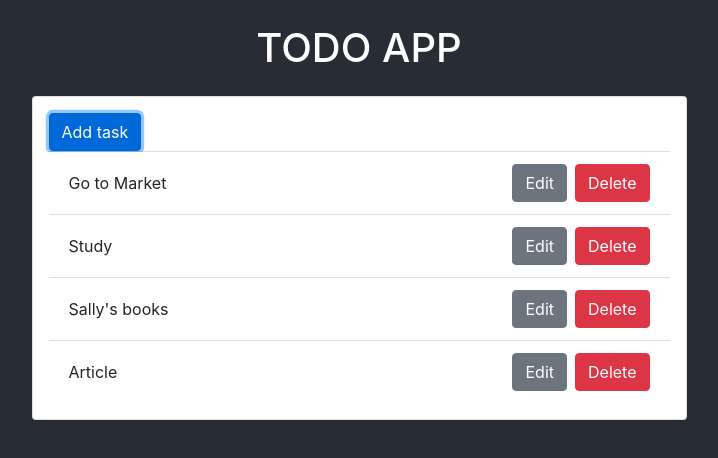
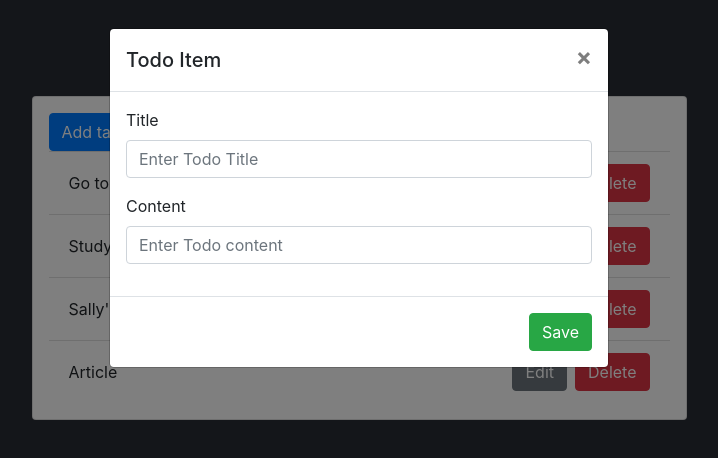
Before and after one commit to jovanna1616/todo_react, a React (Create React App) app: page / in a window 1280 px wide. Both pictures are taken after a click on the button "Add task". Shown: the top 458 px of the page, without its empty margins (281-999 px from the left). Built offline with nearby package versions, Linux system fonts and the light colour scheme.

Commit message:
Added modal for todo edit and create new todo.

```diff
--- a/src/App.js
+++ b/src/App.js
@@ -1,33 +1,63 @@
 import React, { Component } from "react";
+import Modal from './components/Modal'
     const todoItems = [
       {
         id: 1,
         title: "Go to Market",
-        description: "Buy ingredients to prepare dinner"
+        content: "Buy ingredients to prepare dinner"
       },
       {
         id: 2,
         title: "Study",
-        description: "Read Algebra and History textbook for upcoming test"
+        content: "Read Algebra and History textbook for upcoming test"
       },
       {
         id: 3,
         title: "Sally's books",
-        description: "Go to library to rent sally's books"
+        content: "Go to library to rent sally's books"
       },
       {
         id: 4,
         title: "Article",
-        description: "Write article on how to use django with react"
+        content: "Write article on how to use django with react"
       }
     ];
     class App extends Component {
       constructor(props) {
         super(props);
         this.state = {
-          todoList: todoItems
+          todoList: todoItems,
+          modal: false,
+          activeItem: {
+            title: '',
+            content: ''
+          },
         };
       }
+
+      toggle = () => {
+        this.setState({ modal: !this.state.modal });
+      };
+
+      handleSubmit = item => {
+        this.toggle();
+        alert('save' + JSON.stringify(item));
+      };
+
+
+      handleDelete = item => {
+        alert('delete' + JSON.stringify(item));
+      };
+
+      createItem = () => {
+        const item = { title: '', content: '' };
+        this.setState({ activeItem: item, modal: !this.state.modal });
+      };
+
+      editItem = item => {
+        this.setState({ activeItem: item, modal: !this.state.modal });
+      };
+
       renderItems = () => {
         const newItems = this.state.todoList
         return newItems.map(item => (
@@ -37,13 +67,23 @@
           >
             <span
               className="todo-title mr-2"
-              title={item.description}
+              title={item.content}
             >
               {item.title}
             </span>
             <span>
-              <button className="btn btn-secondary mr-2"> Edit </button>
-              <button className="btn btn-danger">Delete </button>
+              <button
+                onClick={() => this.editItem(item)}
+                className="btn btn-secondary mr-2"
+              >
+                Edit
+              </button>
+              <button
+                onClick={() => this.handleDelete(item)}
+                className="btn btn-danger"
+              >
+                Delete
+              </button>
             </span>
           </li>
         ));
@@ -56,7 +96,9 @@
               <div className="col-md-6 col-sm-10 mx-auto p-0">
                 <div className="card p-3">
                   <div className="">
-                    <button className="btn btn-primary">Add task</button>
+                    <button onClick={this.createItem} className="btn btn-primary">
+                      Add task
+                    </button>
                   </div>
                   <ul className="list-group list-group-flush">
                     {this.renderItems()}
@@ -64,6 +106,13 @@
                 </div>
               </div>
             </div>
+            {this.state.modal ? (
+              <Modal
+                activeItem={this.state.activeItem}
+                toggle={this.toggle}
+                onSave={this.handleSubmit}
+              />
+            ) : null}
           </main>
         );
       }
--- /dev/null
+++ b/src/components/Modal.js
@@ -0,0 +1,66 @@
+import React, { Component } from "react";
+  import {
+    Button,
+    Modal,
+    ModalHeader,
+    ModalBody,
+    ModalFooter,
+    Form,
+    FormGroup,
+    Input,
+    Label
+  } from "reactstrap";
+
+export default class CustomModal extends Component {
+  constructor(props) {
+    super(props);
+    this.state = {
+      activeItem: this.props.activeItem
+    };
+  }
+  handleChange = e => {
+    let { name, value } = e.target;
+    if (e.target.type === "checkbox") {
+      value = e.target.checked;
+    }
+    const activeItem = { ...this.state.activeItem, [name]: value };
+    this.setState({ activeItem });
+  };
+  render() {
+    const { toggle, onSave } = this.props;
+    return (
+      <Modal isOpen={true} toggle={toggle}>
+        <ModalHeader toggle={toggle}> Todo Item </ModalHeader>
+        <ModalBody>
+          <Form>
+            <FormGroup>
+              <Label for="title">Title</Label>
+              <Input
+                type="text"
+                name="title"
+                value={this.state.activeItem.title}
+                onChange={this.handleChange}
+                placeholder="Enter Todo Title"
+              />
+            </FormGroup>
+            <FormGroup>
+              <Label for="content">Content</Label>
+              <Input
+                type="text"
+                name="content"
+                value={this.state.activeItem.content}
+                onChange={this.handleChange}
+                placeholder="Enter Todo content"
+              />
+            </FormGroup>
+          </Form>
+        </ModalBody>
+        <ModalFooter>
+          <Button color="success" onClick={() => onSave(this.state.activeItem)}>
+            Save
+          </Button>
+        </ModalFooter>
+      </Modal>
+    );
+  }
+}
```
